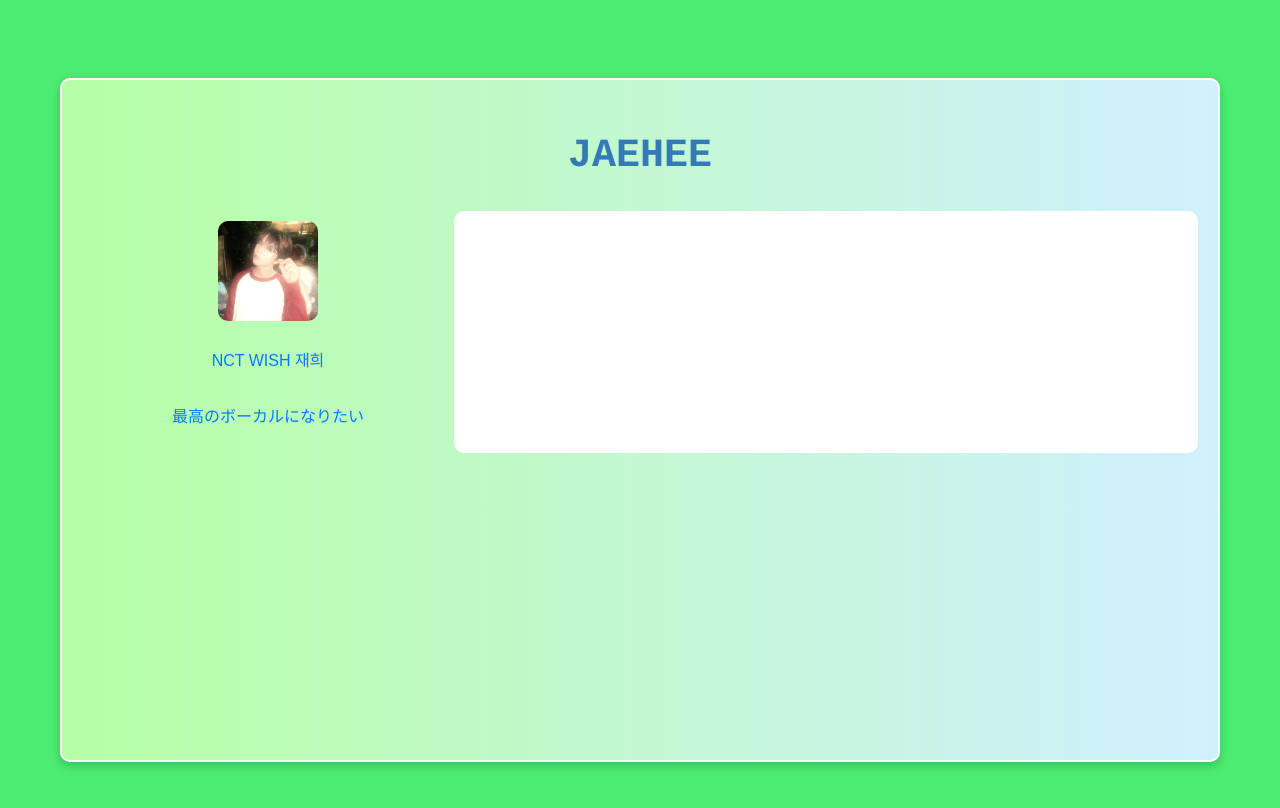
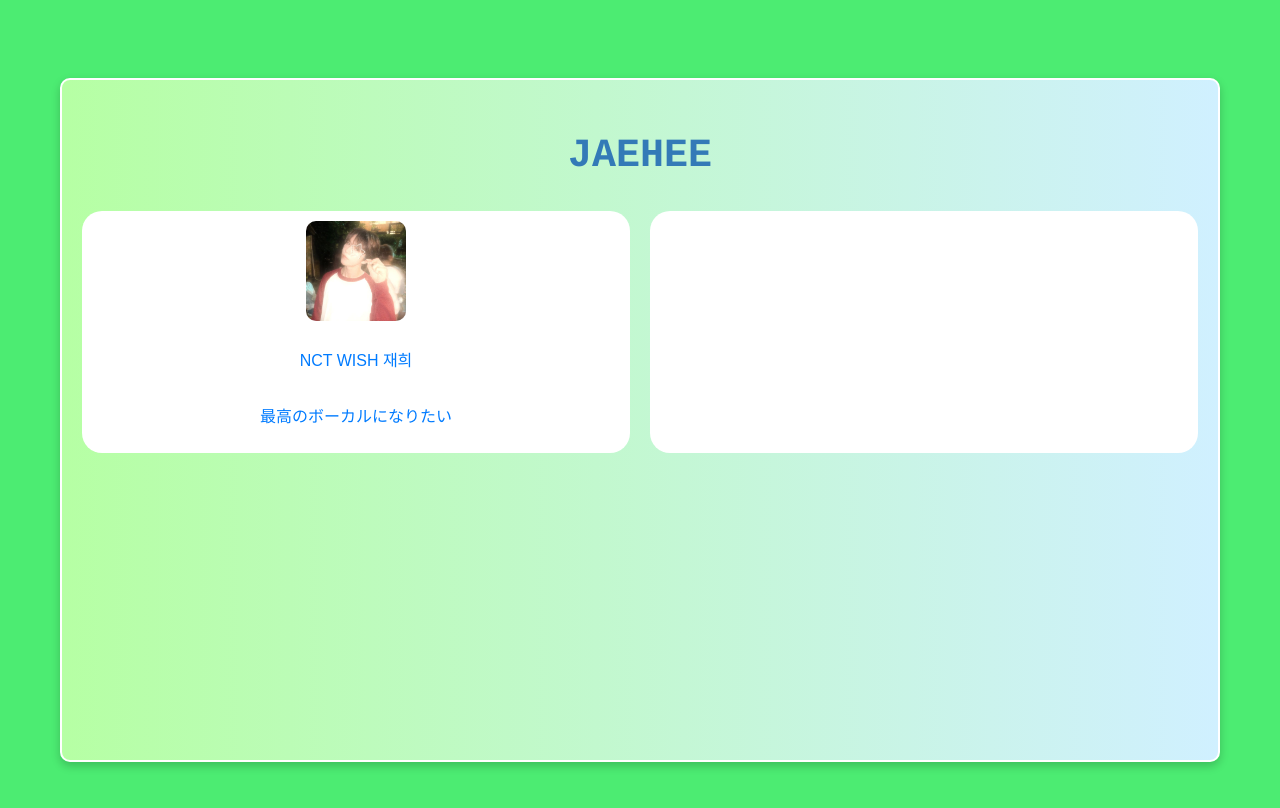
Before and after one commit to hvvijung/miniHomepage_front, a React (Create React App) app: page / in a window 1280 px wide. Shown: the top 808 px of the page. Built offline with nearby package versions, Linux system fonts and the light colour scheme.

Commit message:
💄 refactor Notebook

```diff
--- a/src/pages/MainPage.tsx
+++ b/src/pages/MainPage.tsx
@@ -37,7 +37,7 @@ const Container = styled.div`
   }
 `;
 
-const Notebook = styled.div`
+const Board = styled.div`
   background: linear-gradient(to left, #d0f0ff, #b6ffa4);
   width: 100%;
   max-width: 90%;
@@ -51,32 +51,29 @@ const Notebook = styled.div`
   align-items: center;
 `;
 
+const Notebooks = styled.div`
+  display: flex;
+  justify-content: space-around;
+  width: 100%;
+  gap: 20px;
+`;
+
+const Notebook = styled.div`
+  background-color: white;
+  width: 100%;
+  padding: 10px;
+  display: flex;
+  flex-direction: column;
+  align-items: center;
+  border-radius: 20px;
+  min-height: 200px;
+`;
+
 const Title = styled.h2`
   color: #337ab7;
   text-align: center;
   font-size: 40px;
   font-family: "Courier", cursive, sans-serif;
-`;
-
-const Content = styled.div`
-  display: flex;
-  width: 100%;
-`;
-
-const LeftPanel = styled.div`
-  flex: 1;
-  padding: 10px;
-  display: flex;
-  flex-direction: column;
-  align-items: center;
-`;
-
-const RightPanel = styled.div`
-  flex: 2;
-  background: white;
-  border-radius: 10px;
-  padding: 20px;
-  min-height: 200px;
 `;
 
 const Image = styled.img`
@@ -96,17 +93,17 @@ const Text = styled.p`
 const App: React.FC = () => {
   return (
     <Container>
-      <Notebook>
+      <Board>
         <Title>JAEHEE</Title>
-        <Content>
-          <LeftPanel>
+        <Notebooks>
+          <Notebook>
             <Image src={profile} alt="profile" />
             <Text>NCT WISH 재희</Text>
             <Text>最高のボーカルになりたい</Text>
-          </LeftPanel>
-          <RightPanel></RightPanel>
-        </Content>
-      </Notebook>
+          </Notebook>
+          <Notebook></Notebook>
+        </Notebooks>
+      </Board>
     </Container>
   );
 };
```
